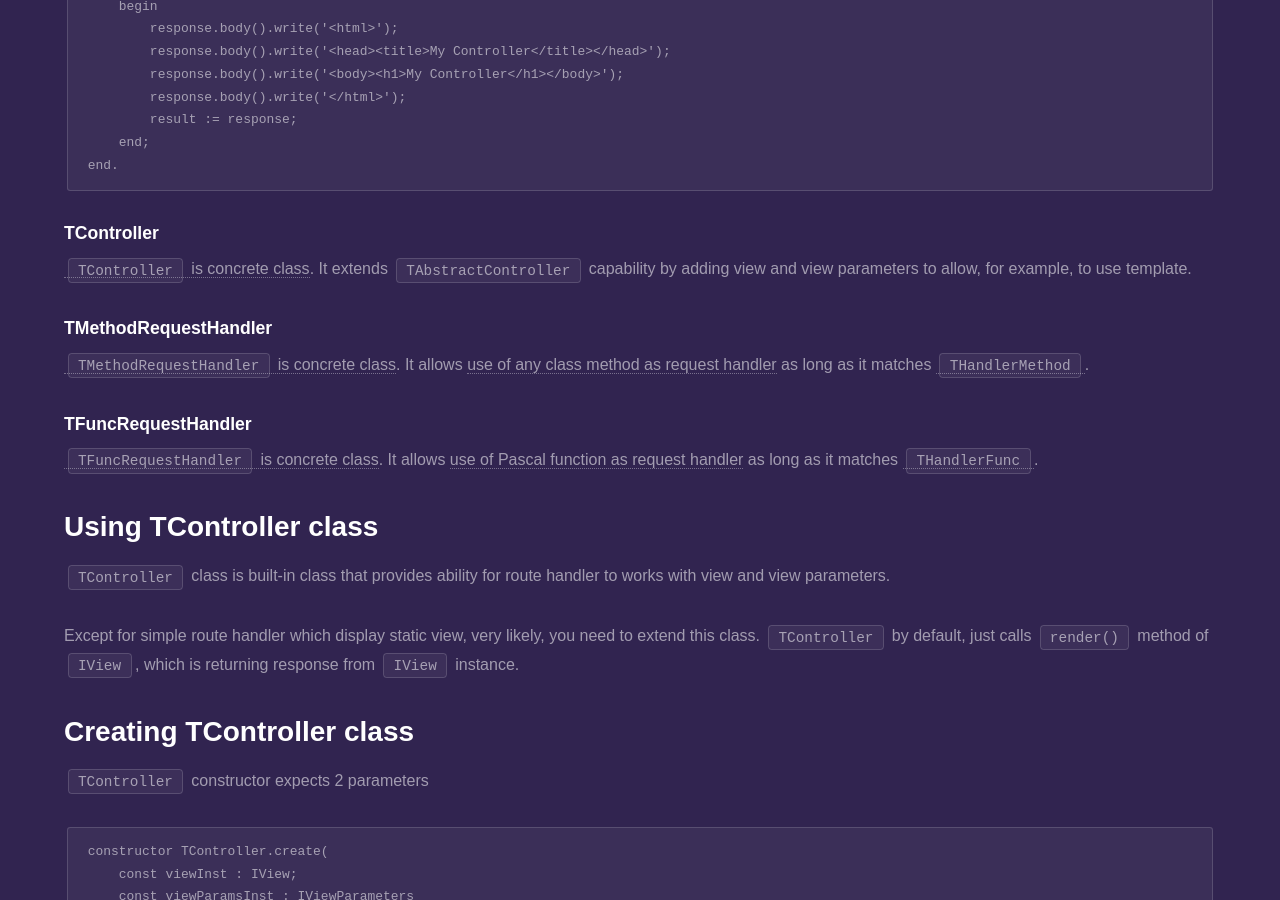
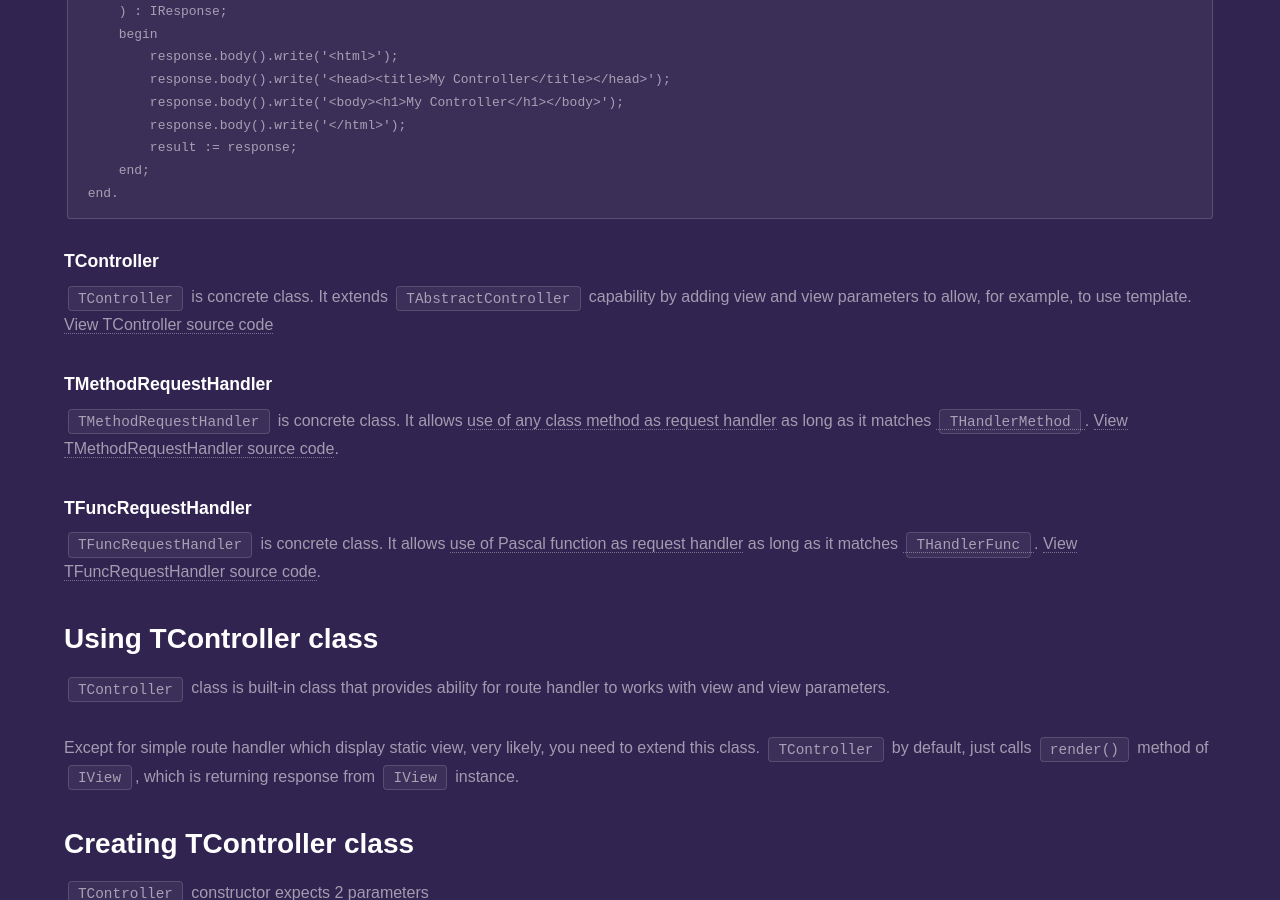
Before and after one commit to fanoframework/fanoframework.github.io, a Jekyll site: the page built from working-with-controllers/index.md, in a window 1280 px wide and 900 px high, scrolled down 2559 px. Built offline with Jekyll 4.4.1, drawn with Linux system fonts in a browser that asks for light colours; our own code applies the rules of GitHub Pages for plain Markdown files; some of the changed text lies outside the part shown.

Commit message:
improve sentence to make it clearer

````diff
--- a/working-with-controllers/index.md
+++ b/working-with-controllers/index.md
@@ -48,7 +48,7 @@ Fano Framework provides `TAbstractController`, `TController`,
 `TMethodRequestHandler` and `TFuncRequestHandler` class. They implement `IRequestHandler` interface.
 
 ### TAbstractController
-[`TAbstractController` is an abstract class](https://github.com/fanoframework/fano/blob/master/src/Mvc/Controllers/AbstractControllerImpl.pas). You need to derive and implements its `handleRequest()` method to be able to use it.
+`TAbstractController` is an abstract class. You need to derive and implements its `handleRequest()` method to be able to use it. [View TAbstractController source code](https://github.com/fanoframework/fano/blob/master/src/Mvc/Controllers/AbstractControllerImpl.pas).
 
 ```
 unit MyController;
@@ -90,15 +90,15 @@ implementation
 end.
 ```
 ### TController
-[`TController` is concrete class](https://github.com/fanoframework/fano/blob/master/src/Mvc/Controllers/ControllerImpl.pas). It extends `TAbstractController` capability by adding view and view parameters to allow, for example, to use template.
+`TController` is concrete class. It extends `TAbstractController` capability by adding view and view parameters to allow, for example, to use template. [View TController source code](https://github.com/fanoframework/fano/blob/master/src/Mvc/Controllers/ControllerImpl.pas)
 
 ### TMethodRequestHandler
 
-[`TMethodRequestHandler` is concrete class](https://github.com/fanoframework/fano/blob/master/src/Dispatcher/MethodRequestHandlerImpl.pas). It allows [use of any class method as request handler](#method-function-as-request-handler) as long as it matches [`THandlerMethod`](https://github.com/fanoframework/fano/blob/master/src/Dispatcher/Contracts/HandlerTypes.pas).
+`TMethodRequestHandler` is concrete class. It allows [use of any class method as request handler](#method-function-as-request-handler) as long as it matches [`THandlerMethod`](https://github.com/fanoframework/fano/blob/master/src/Dispatcher/Contracts/HandlerTypes.pas). [View TMethodRequestHandler source code](https://github.com/fanoframework/fano/blob/master/src/Dispatcher/MethodRequestHandlerImpl.pas).
 
 ### TFuncRequestHandler
 
-[`TFuncRequestHandler` is concrete class](https://github.com/fanoframework/fano/blob/master/src/Dispatcher/FuncRequestHandlerImpl.pas). It allows [use of Pascal function as request handler](#method-function-as-request-handler) as long as it matches [`THandlerFunc`](https://github.com/fanoframework/fano/blob/master/src/Dispatcher/Contracts/HandlerTypes.pas).
+`TFuncRequestHandler` is concrete class. It allows [use of Pascal function as request handler](#method-function-as-request-handler) as long as it matches [`THandlerFunc`](https://github.com/fanoframework/fano/blob/master/src/Dispatcher/Contracts/HandlerTypes.pas). [View TFuncRequestHandler source code](https://github.com/fanoframework/fano/blob/master/src/Dispatcher/FuncRequestHandlerImpl.pas).
 
 
 ## Using TController class
````
